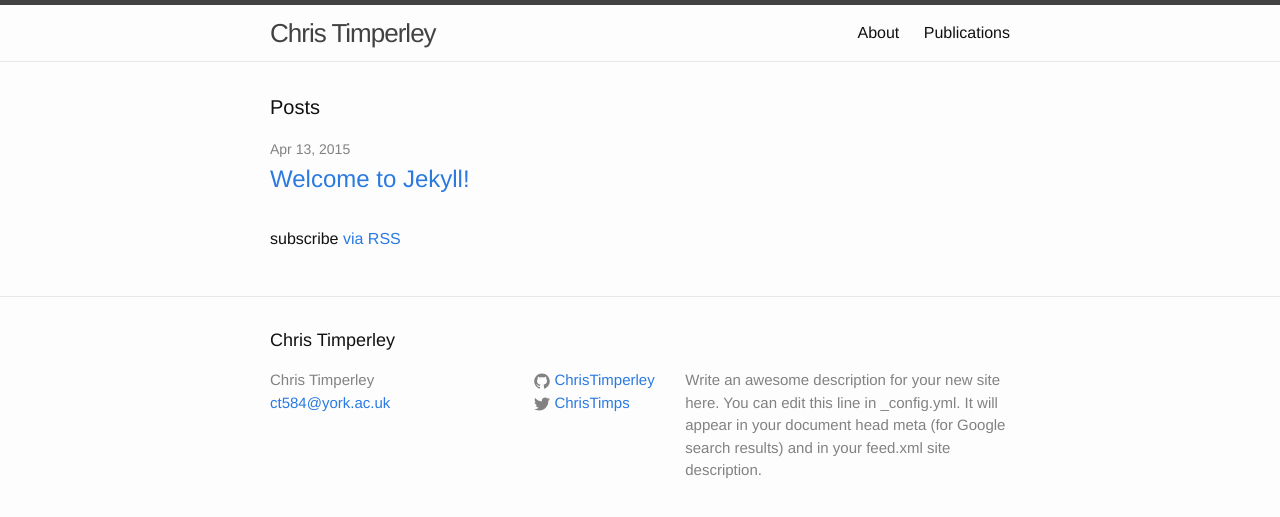
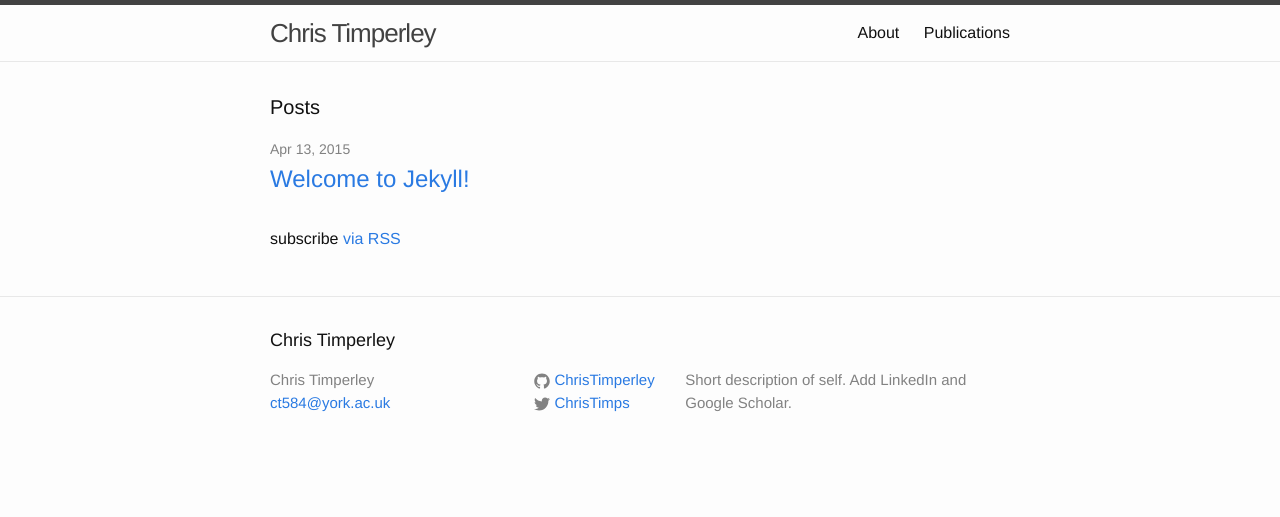
Before and after one commit to ChrisTimperley/ChrisTimperley.github.io, a Jekyll site: the page built from index.html, in a window 1280 px wide. Shown: the top 517 px of the page. Built offline with Jekyll 4.4.1, drawn with Linux system fonts in a browser that asks for light colours.

Commit message:
Altered site config.

```diff
--- a/_config.yml
+++ b/_config.yml
@@ -1,12 +1,10 @@
 # Site settings
 title: Chris Timperley
 email: ct584@york.ac.uk
-description: > # this means to ignore newlines until "baseurl:"
-  Write an awesome description for your new site here. You can edit this
-  line in _config.yml. It will appear in your document head meta (for
-  Google search results) and in your feed.xml site description.
-baseurl: "" # the subpath of your site, e.g. /blog/
-url: "http://christimperley.co.uk" # the base hostname & protocol for your site
+description: >
+  Short description of self. Add LinkedIn and Google Scholar.
+baseurl: ""
+url: "http://christimperley.co.uk"
 twitter_username: ChrisTimps
 github_username:  ChrisTimperley
 
```
